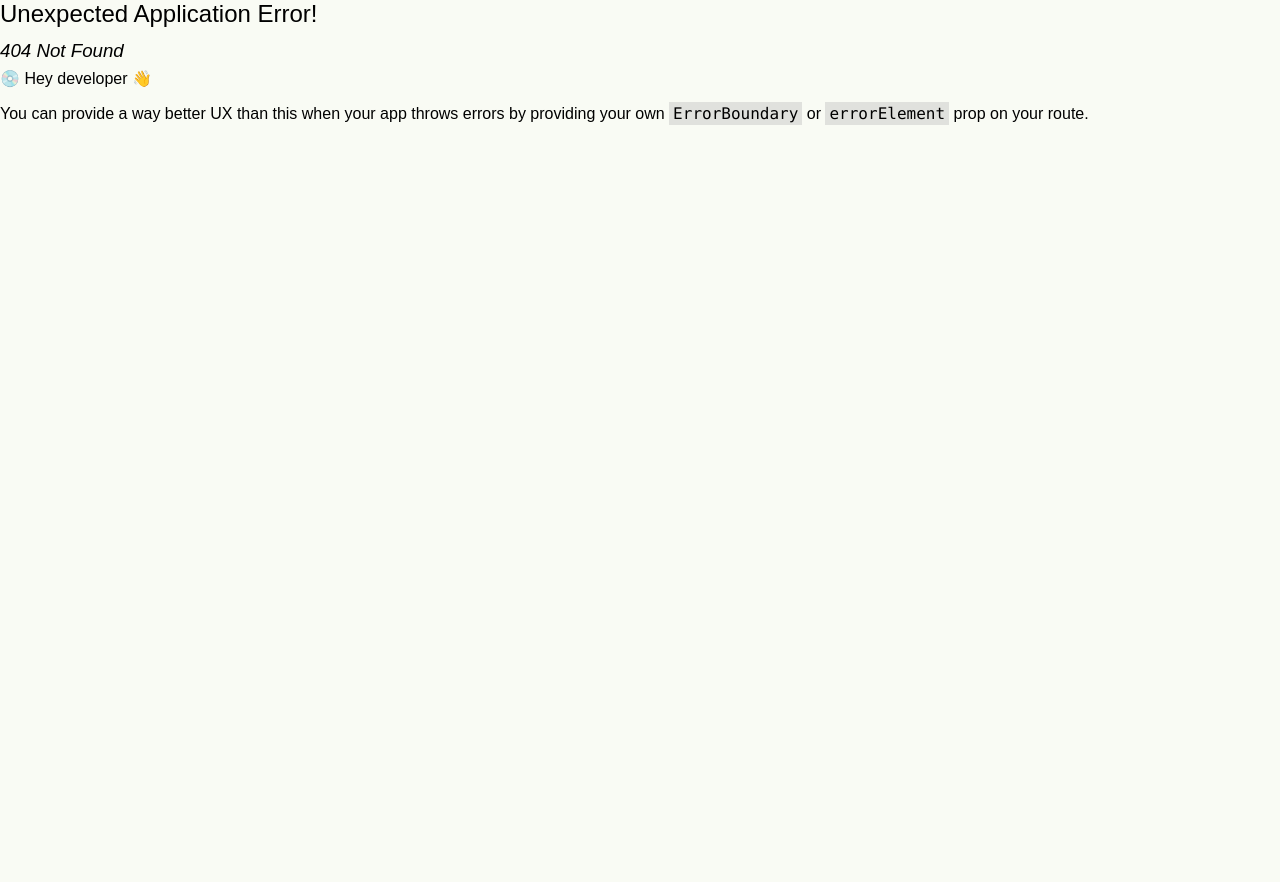
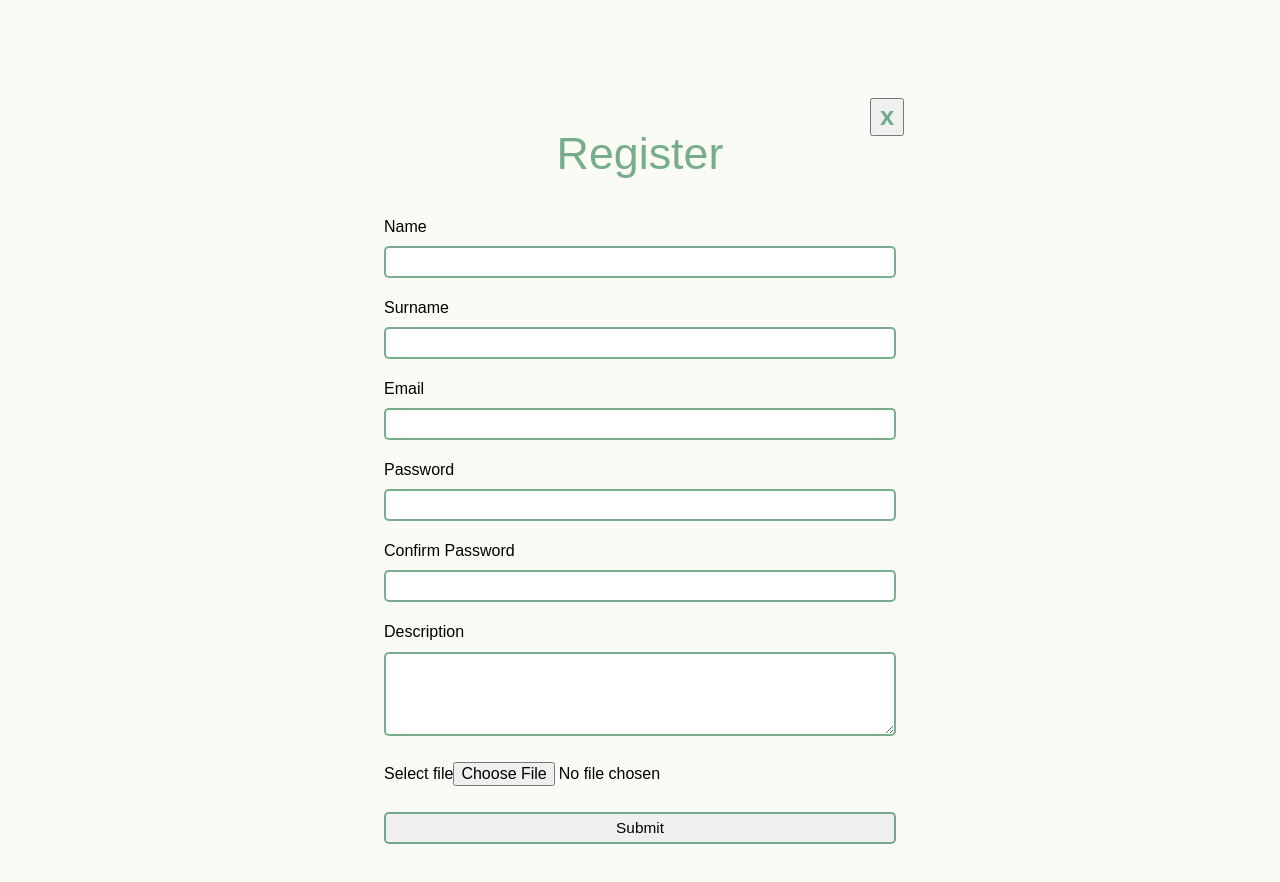
Before and after one commit to antonijek/task-menager, a React (Vite) app: page /register in a window 1280 px wide. Before the commit this address had no page. Shown: the top 882 px of the page. Before the commit the page ends 800 px from the top, so only its background shows below. Built offline with nearby package versions, Linux system fonts and the light colour scheme.

Commit message:
Register component

```diff
--- a/src/App.jsx
+++ b/src/App.jsx
@@ -8,6 +8,7 @@ import ModalProvider from "./context/ModalContext";
 import Form from "./components/form/Form";
 import Login from "./pages/login/Login";
 import UserProvider from "./context/UserContext";
+import Register from "./pages/register/Register";
 
 const tasksReducer = (state, action) => {
   switch (action.type) {
@@ -50,6 +51,11 @@ function App() {
       element: <Home tasks={tasks} />,
     },
     {
+      path: "/register",
+      element: <Register />,
+    },
+
+    {
       path: "/login",
       element: <Login />,
     },
--- a/src/components/inputs/InputWithController.jsx
+++ b/src/components/inputs/InputWithController.jsx
@@ -10,6 +10,7 @@ const InputWithController = ({
   error,
   className,
   type = "text",
+  onChange,
 }) => {
   return (
     <div>
@@ -24,6 +25,12 @@ const InputWithController = ({
               placeholder={placeholder}
               {...field}
               className={className}
+              onChange={(e) => {
+                field.onChange(e); // React-hook-form's onChange
+                if (onChange) {
+                  onChange(e); // Custom onChange
+                }
+              }}
             />
           )}
         />
--- /dev/null
+++ b/src/components/uploadFile/UploadFile.jsx
@@ -0,0 +1,10 @@
+const UploadFile = ({ setFile, name, onChange }) => {
+  const handleFileChange = (e) => {
+    setFile(e.target.files[0]);
+    console.log(e.target.files[0]);
+  };
+
+  return <input type="file" name={name} onChange={onChange} />;
+};
+
+export default UploadFile;
--- /dev/null
+++ b/src/pages/register/Register.jsx
@@ -0,0 +1,161 @@
+import React, { useState, useEffect } from "react";
+import { useForm } from "react-hook-form";
+import { yupResolver } from "@hookform/resolvers/yup";
+import * as yup from "yup";
+import InputWithController from "../../components/inputs/InputWithController";
+import TextAreaWithController from "../../components/inputs/TextAreaWithController";
+import { useParams, useNavigate } from "react-router-dom";
+import classes from "../../components/form/form.module.scss";
+import style from "../../components/inputs/input.module.scss";
+import { statuses } from "../../constants/statuses";
+import SubmitButton from "../../components/button/SubmitButton";
+import SelectWithController from "../../components/inputs/SelectWithController";
+import ImageUploadWithController from "../../components/uploadFile/UploadFile";
+import { register } from "../../services/authServices";
+import UploadFile from "../../components/uploadFile/UploadFile";
+
+const Register = ({ data, setTaskId, setTasks, taskKey }) => {
+  const [formData, setFormData] = useState(null);
+  const [file, setFile] = useState(null);
+  const navigate = useNavigate();
+
+  console.log(file);
+
+  const schema = yup.object({
+    name: yup
+      .string()
+      .required("Field is required!")
+      .min(2, "Field cannot be less than 2 characters long!")
+      .max(50, "Field cannot be more than 50 characters long!"),
+    surname: yup
+      .string()
+      .required("Field is required!")
+      .min(2, "Field cannot be less than 2 characters long!")
+      .max(50, "Field cannot be more than 50 characters long!"),
+    email: yup
+      .string()
+      .required("Field is required!")
+      .email("Invalid email address"),
+    password: yup
+      .string()
+      .required("Field is required!")
+      .min(8, "Password must be at least 8 characters long")
+      .max(16, "Password cannot be more than 16 characters long"),
+    confirmPassword: yup
+      .string()
+      .required("Field is required!")
+      .min(8, "Password must be at least 8 characters long")
+      .oneOf([yup.ref("password"), null], "Passwords must match"), // Compare with "password"
+    description: yup
+      .string()
+      .max(255, "Field cannot be more than 255 characters long!")
+      .min(10, "Description must be at least 10 characters long"),
+    image: yup.string().required("Field is required!"),
+  });
+
+  const {
+    setValue,
+    handleSubmit,
+    control,
+    formState: { errors },
+  } = useForm({
+    resolver: yupResolver(schema),
+  });
+
+  const onClose = (e) => {
+    e.preventDefault();
+    navigate("/task-menagment");
+  };
+
+  const onSubmit = async (data) => {
+    const formData = new FormData();
+    formData.append("name", data.name);
+    formData.append("surname", data.surname);
+    formData.append("email", data.email);
+    formData.append("password", data.password);
+    formData.append("description", data.description);
+    formData.append("image", file); // Appending the selected file
+
+    try {
+      const res = await register(formData); // Assuming your register function handles the FormData
+      console.log(res); // Handle the response as needed
+      //navigate("/task-menagment"); // Navigating after successful registration
+    } catch (error) {
+      console.error("Error registering:", error);
+      // Handle error state or show error message to the user
+    }
+  };
+  console.log(file);
+  const handleFile = (e) => {
+    setFile(e.target.files[0]);
+  };
+  return (
+    <div>
+      <form
+        className={classes["my-form"]}
+        onSubmit={handleSubmit(onSubmit)}
+        style={{ display: "flex", flexDirection: "column", gap: "16px" }}
+      >
+        <h2 className={classes["title"]}>Register</h2>
+
+        <InputWithController
+          className={style["my-input"]}
+          label="Name"
+          name="name"
+          control={control}
+          error={errors?.name?.message}
+        />
+        <InputWithController
+          className={style["my-input"]}
+          label="Surname"
+          name="surname"
+          control={control}
+          error={errors?.surname?.message}
+        />
+        <InputWithController
+          className={style["my-input"]}
+          label="Email"
+          name="email"
+          control={control}
+          error={errors?.email?.message}
+        />
+        <InputWithController
+          className={style["my-input"]}
+          label="Password"
+          name="password"
+          control={control}
+          error={errors?.password?.message}
+        />
+        <InputWithController
+          className={style["my-input"]}
+          label="Confirm Password"
+          name="confirmPassword"
+          control={control}
+          error={errors?.confirmPassword?.message}
+        />
+
+        <TextAreaWithController
+          label="Description"
+          name="description"
+          control={control}
+          error={errors?.description?.message}
+          className={style["my-input"]}
+        />
+        <InputWithController
+          label="Select file"
+          name="image"
+          type="file"
+          control={control}
+          onChange={handleFile}
+        />
+
+        <SubmitButton label="Submit" className={style["my-input"]} />
+        <button className={classes["close"]} onClick={(e) => onClose(e)}>
+          x
+        </button>
+      </form>
+    </div>
+  );
+};
+
+export default Register;
--- a/src/pages/wrapperHOC/wraperHOC.jsx
+++ b/src/pages/wrapperHOC/wraperHOC.jsx
@@ -1,4 +1,4 @@
-import React from "react";
+import React, { useState } from "react";
 import { NavLink } from "react-router-dom";
 import classes from "../wrapperHOC/wrapper.module.scss";
 import { userData } from "../../context/UserContext";
@@ -10,6 +10,46 @@ const applyClass = ({ isActive }) => {
     : `${classes["pending"]}`;
 };
 
+const DropdownTabs = () => {
+  const [isOpen, setIsOpen] = useState(false);
+
+  const toggleDropdown = () => {
+    setIsOpen(!isOpen);
+  };
+
+  return (
+    <div className={classes["tabs"]}>
+      <NavLink to="/" className={applyClass}>
+        Home
+      </NavLink>
+      <NavLink to="/add-task" className={applyClass}>
+        Add Task
+      </NavLink>
+      <div className={classes["dropdown"]}>
+        <button className={classes["dropbtn"]} onClick={toggleDropdown}>
+          Task Management
+        </button>
+        {isOpen && (
+          <div className={classes["dropdown-content"]}>
+            <NavLink to="/task-menagment" className={applyClass}>
+              All Tasks
+            </NavLink>
+            <NavLink to="/completed-tasks" className={applyClass}>
+              Completed Tasks
+            </NavLink>
+            <NavLink to="/pending-tasks" className={applyClass}>
+              Pending Tasks
+            </NavLink>
+          </div>
+        )}
+      </div>
+      <NavLink to="/my-profile" className={applyClass}>
+        My Profile
+      </NavLink>
+    </div>
+  );
+};
+
 const wrapperHOC = (Component) => {
   return (props) => {
     const { user, logout } = userData();
@@ -18,17 +58,10 @@ const wrapperHOC = (Component) => {
         <nav className={classes["navbar"]}>
           <h2 className={classes["navbar__title"]}>Task Manager</h2>
           <h2 className={classes["avatar-name"]}>{user?.firstName}</h2>
-          <div className={classes["tabs"]}>
-            <NavLink to="/" className={applyClass}>
-              Home
-            </NavLink>
-            <NavLink to="/task-menagment" className={applyClass}>
-              Task Menagment
-            </NavLink>
-            <h4 className={classes["logout"]} onClick={() => logout()}>
-              Logout
-            </h4>
-          </div>
+          <DropdownTabs />
+          <h4 className={classes["logout"]} onClick={() => logout()}>
+            Logout
+          </h4>
         </nav>
         <Component {...props} />
       </div>
--- a/src/pages/wrapperHOC/wrapper.module.scss
+++ b/src/pages/wrapperHOC/wrapper.module.scss
@@ -1,27 +1,44 @@
+/* wrapperStyles.module.css */
+
+/* Navbar */
 .navbar {
   display: flex;
   justify-content: space-between;
+  align-items: center;
   background-color: var(--primary-color);
   padding: 2%;
-  align-items: center;
 }
-.navbar__tab {
-  padding: 1% 2%;
-  border-radius: 5px;
-  font-size: 1.5vw;
-  background-color: rgba(56, 133, 89, 0.668);
-  color: white;
-  height: 10%;
-  cursor: pointer;
-}
+
 .navbar__title {
   color: rgba(56, 133, 89, 0.668);
   font-size: 3vw;
   margin: 0;
 }
+
 .avatar-name {
   color: rgba(225, 121, 9, 0.668);
   margin: 0;
+}
+
+/* Tabs */
+.tabs {
+  display: flex;
+  gap: 20px;
+}
+
+.nav-link {
+  font-size: 1.5vw;
+  color: rgba(56, 133, 89, 0.668);
+  text-decoration: none;
+  padding: 0;
+  border: none;
+  background: none;
+
+  transition: color 0.3s ease;
+}
+
+.nav-link:hover {
+  color: rgba(225, 121, 9, 0.668);
 }
 
 .active {
@@ -29,6 +46,61 @@
   padding-bottom: 0px;
 }
 
+/* Dropdown */
+.dropdown {
+  position: relative;
+  display: inline-block;
+}
+
+.dropbtn {
+  font-size: 1.5vw;
+  color: rgba(56, 133, 89, 0.668);
+  padding: 0;
+  border: none;
+  background: none;
+  cursor: pointer;
+  transition: color 0.3s ease;
+}
+
+.dropdown-content {
+  display: none;
+  position: absolute;
+  min-width: 160px;
+  z-index: 1;
+}
+
+.dropdown:hover .dropdown-content {
+  display: block;
+}
+
+.dropdown-content a {
+  font-size: 1.5vw;
+  color: rgba(56, 133, 89, 0.668);
+  padding: 10px 16px;
+  text-decoration: none;
+  display: block;
+  transition: color 0.3s ease;
+}
+
+.dropdown-content a:hover {
+  color: rgba(225, 121, 9, 0.668);
+}
+
+/* Logout */
+.logout {
+  font-size: 1.5vw;
+  color: rgba(56, 133, 89, 0.668);
+  margin: 0;
+  padding: 0;
+  border: none;
+  background: none;
+  cursor: pointer;
+  transition: color 0.3s ease;
+}
+
+.logout:hover {
+  color: rgba(225, 121, 9, 0.668);
+}
 .pending {
   color: rgba(56, 133, 89, 0.668);
   margin-left: 10px;
@@ -39,15 +111,3 @@
 .pending:hover {
   color: rgba(225, 121, 9, 0.668);
 }
-
-.tabs {
-  display: flex;
-}
-.logout {
-  color: rgba(56, 133, 89, 0.668);
-  margin: 0 10px;
-  cursor: pointer;
-}
-.logout:hover {
-  color: rgba(225, 121, 9, 0.668);
-}
--- a/src/services/authServices.js
+++ b/src/services/authServices.js
@@ -1,6 +1,6 @@
 import axios from "axios";
 import { requestInstance } from "../config/requestInstance";
-import { loginModel } from "./models/authModels";
+import { loginModel, registerModel } from "./models/authModels";
 
 const api = "/login";
 
@@ -16,3 +16,12 @@ export const login = async (email, password) => {
     Promise.reject(err);
   }
 };
+export const register = async (data) => {
+  try {
+    const res = await requestInstance.post("/register", data);
+    const response = registerModel(res.data);
+    return response;
+  } catch (err) {
+    Promise.reject(err);
+  }
+};
--- a/src/services/models/authModels.js
+++ b/src/services/models/authModels.js
@@ -3,3 +3,13 @@ export function loginModel(data) {
     access_token: data?.token,
   };
 }
+export function registerModel(data) {
+  return {
+    id: data?.id,
+    firstName: data?.name,
+    lastName: data?.surname,
+    description: data?.description,
+    image: data?.image_id,
+    email: data?.email,
+  };
+}
```
Also changed, not shown: src/components/uploadFile/uploadFile.scss (added, +22 -0 lines), src/pages/register/register.scss (added).
